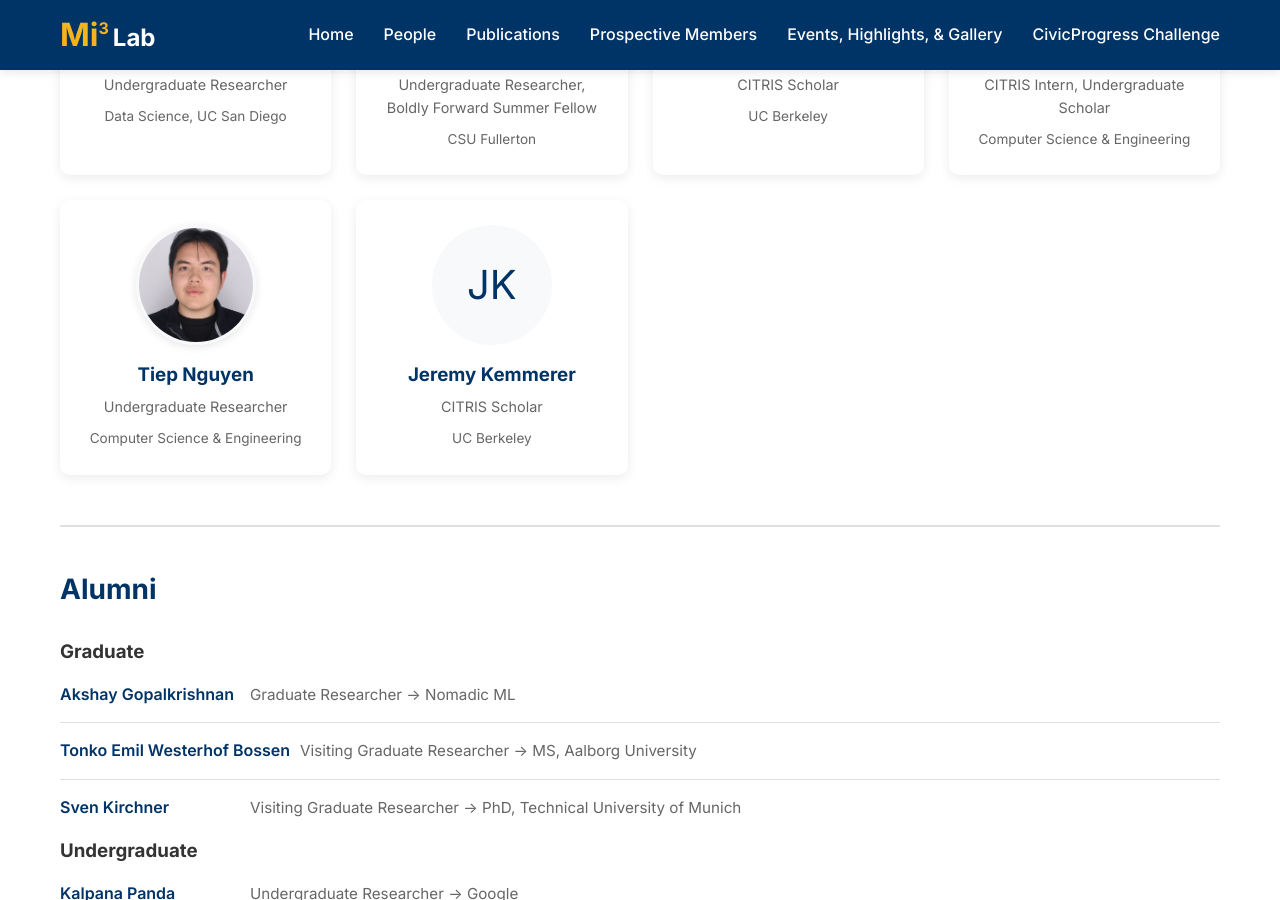
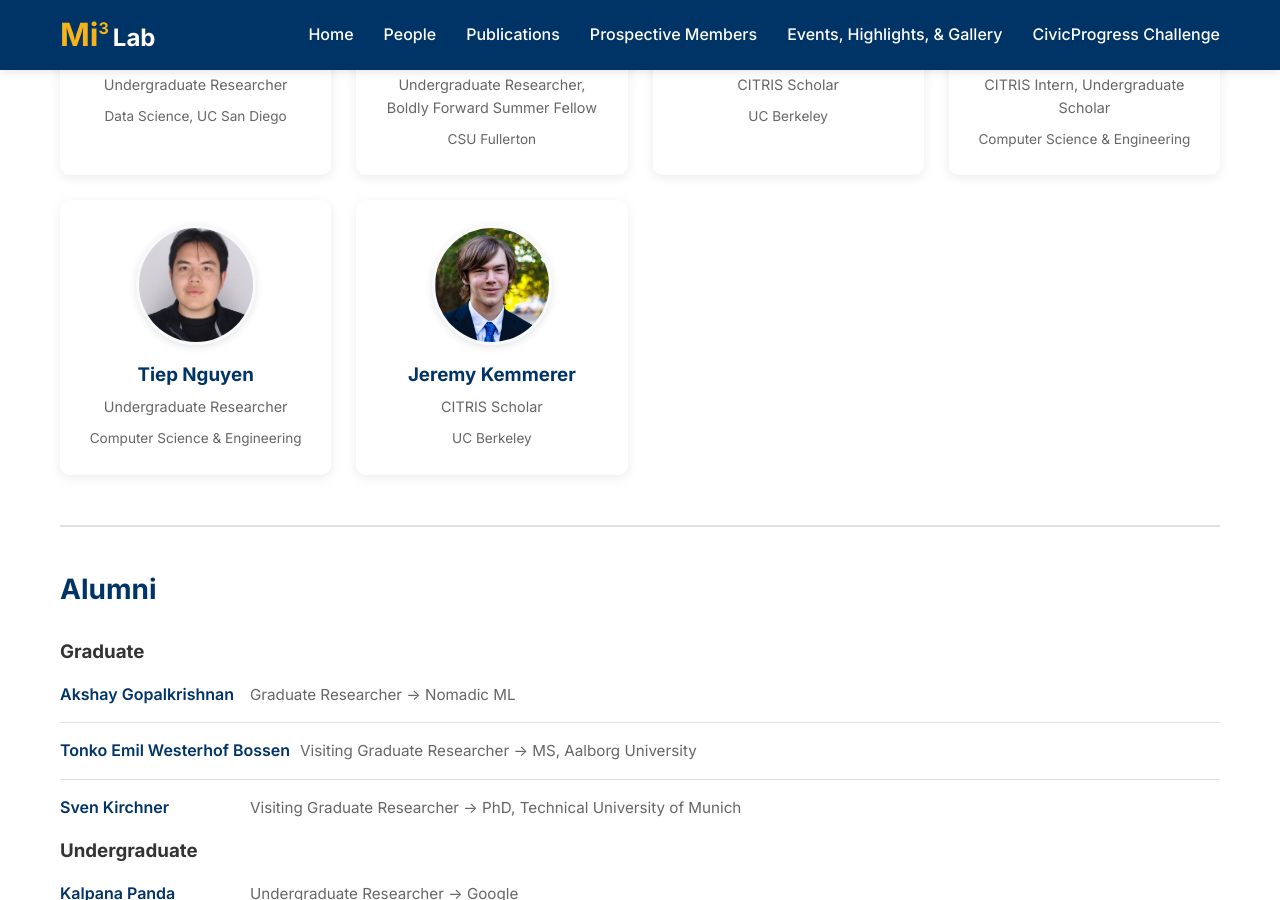
Before and after one commit to Mi3-Lab/mi3-lab.github.io, a Jekyll site: the page built from people.html, in a window 1280 px wide and 900 px high, scrolled down 2728 px. Built offline with Jekyll 4.4.1, drawn with Linux system fonts in a browser that asks for light colours; grey boxes are pictures that could not be loaded.

Commit message:
Add headshot for Jeremy Kemmerer on people page
Co-Authored-By: Claude Opus 5.5 <noreply@anthropic.com>

```diff
--- a/people.html
+++ b/people.html
@@ -205,7 +205,7 @@ title: People
       </div>
 
       <div class="person-card">
-        <div class="person-avatar">JK</div>
+        <img src="/assets/images/people/JeremyKemmerephoto.jpeg" alt="Jeremy Kemmerer" class="person-avatar">
         <h3>Jeremy Kemmerer</h3>
         <p class="role">CITRIS Scholar</p>
         <p class="affiliation">UC Berkeley</p>
```
Also changed, not shown: assets/images/people/JeremyKemmerephoto.jpeg (added).
